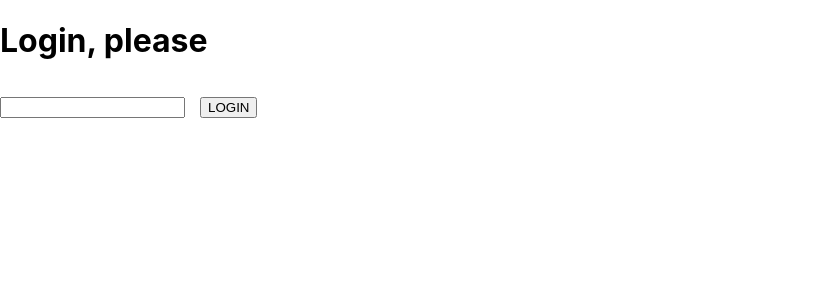
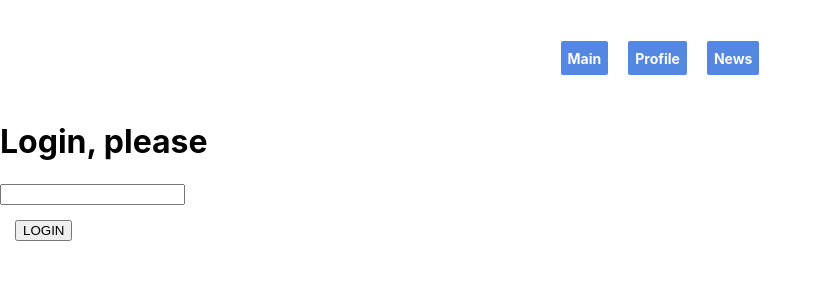
Before and after one commit to Bob-chemist/test, a React (Create React App) app: page /login in a window 1280 px wide. Shown: the top 300 px of the page, without its empty margins (0-822 px from the left). Built offline with nearby package versions, Linux system fonts and the light colour scheme.

Commit message:
Header is ready

```diff
--- a/src/App.js
+++ b/src/App.js
@@ -1,20 +1,23 @@
 import React, { Component } from 'react';
 import {Route, Switch } from 'react-router-dom';
-import News from './components/News/News';
+import News from './containers/News/News';
 import Auth from './containers/Auth/Auth';
 import Main from './containers/Main/Main';
 import Profile from './containers/Profile/Profile'
+import Layout from './hoc/Layout/Layout';
 
 
 class App extends Component {
   render() {
     return (
+      <Layout>
         <Switch>
           <Route path={'/login'} component={Auth}/>
           <Route path={'/news'} component={News}/>
           <Route path={'/profile'} component={Profile}/>
           <Route path={'/'} component={Main}/>
         </Switch>
+      </Layout>
     );
   }
 }
--- /dev/null
+++ b/src/components/Navigation/Navigation.js
@@ -0,0 +1,43 @@
+import React from 'react';
+import classes from './Navigation.module.sass';
+import { NavLink } from 'react-router-dom';
+
+const links = [
+  {to: '/', label: 'Main', exact: true,},
+  {to: '/profile', label: 'Profile', exact: false,},
+  {to: '/news', label: 'News', exact: false,},
+];
+
+class Navigation extends React.Component {
+
+
+  renderLinks() {
+    return links.map((link, index) => {
+      return (
+        <li key={index}>
+          <NavLink
+            to={link.to}
+            exact={link.exact}
+          >
+            {link.label}
+          </NavLink>
+        </li>
+      )
+    })
+  }
+
+  render() {
+    return (
+      <header className={classes.Navigation}>
+        <nav>
+          <ul>
+            {this.renderLinks()}
+          </ul>
+        </nav>
+      </header>
+    )
+  }
+
+}
+
+export default Navigation
--- /dev/null
+++ b/src/components/Navigation/Navigation.module.sass
@@ -0,0 +1,19 @@
+.Navigation
+  margin-top: 15px
+  display: flex
+  justify-content: center
+
+  ul li
+    display: inline-block
+    margin: 10px
+    padding: 7px
+    border-radius: 2px
+    background-color: rgba(56, 116, 221, 0.86)
+
+    &:hover
+      background-color: rgba(86, 130, 250, 0.86)
+    a
+      text-decoration: none
+      color: #ffffff
+      font-size: 14px
+      font-weight: 700
--- a/src/components/UI/Input/Input.js
+++ b/src/components/UI/Input/Input.js
@@ -2,10 +2,27 @@ import React from 'react';
 import classes from './Input.module.sass'
 
 const Input = props => {
+
+  const inputType = props.type || 'text';
+  const cls = [classes.Input];
+  const htmlFor = `${inputType}-${Math.random()}`;
+
   return (
-    <input className={classes.Input}>
+    <div className={cls.join(' ')}>
+      <label htmlFor={htmlFor}>{props.label}</label>
+      <input
+        type={inputType}
+        id={htmlFor}
+        value={props.value}
+        onChange={props.onChange}
+        autoComplete={props.autocomplete}
+      />
 
-    </input>
+      {/* {
+        isInvalid(props) ? <span>{props.errorMessage || "Enter proper values"}</span>
+        : null
+      }       */}
+    </div>
   )
 }
 
--- a/src/containers/Auth/Auth.js
+++ b/src/containers/Auth/Auth.js
@@ -13,29 +13,18 @@ export default class Auth extends Component {
         type: 'email',
         autocomplete: 'username',
         label: 'Login',
-        errorMessage: 'Имя пользователя или пароль введены не верно',
-        valid: false,
-        touched: false,
-        validation: {
-          required: true,
-          email: true,
-        }
       },
       password: {
-        value: '',
+        value: '12345',
         type: 'password',
         autocomplete: 'current-password',
         label: 'Password',
-        errorMessage: 'Имя пользователя или пароль введены не верно',
-        valid: false,
-        touched: false,
-        validation: {
-          required: true,
-          minLength: 6,
-        }
       },
     },
+    login: 'admin',
+    password: '12345',
     isFormValid: false,
+    errorMessage: 'Имя пользователя или пароль введены не верно',
   }
 
   render() {
@@ -44,7 +33,9 @@ export default class Auth extends Component {
         <div>
           <h1>Login, please</h1>
           <form className={classes.AuthForm}>
-            <Input></Input>
+            <Input
+              value={this.state.formControls.login.value}
+            ></Input>
             <Button>
               Login
             </Button>
--- a/src/containers/Main/Main.js
+++ b/src/containers/Main/Main.js
@@ -5,7 +5,7 @@ export default class Main extends Component {
   render() {
     return (
       <div className={classes.Main}>
-
+        It's a main page
       </div>
     )
   }
--- a/src/components/News/News.js
+++ b/src/containers/News/News.js
@@ -4,7 +4,8 @@ import classes from './News.module.sass'
 const News = props => {
   return (
     <div className={classes.News}>
-      hello
+      News page
+      {props.children}
     </div>
   )
 }
--- a/src/containers/Profile/Profile.js
+++ b/src/containers/Profile/Profile.js
@@ -5,7 +5,7 @@ export default class Profile extends Component {
   render() {
     return (
       <div className={classes.Profile}>
-
+        Profile page
       </div>
     )
   }
--- /dev/null
+++ b/src/hoc/Layout/Layout.js
@@ -0,0 +1,18 @@
+import React, { Component } from 'react';
+import classes from './Layout.module.sass'
+import Navigation from '../../components/Navigation/Navigation';
+
+export default class Layout extends Component {
+  render() {
+    return (
+      <div className={classes.Layout}>
+        <Navigation />
+
+        <main>
+          { this.props.children }
+        </main>
+
+      </div>
+    )
+  }
+}
--- /dev/null
+++ b/src/hoc/Layout/Layout.module.sass
@@ -0,0 +1,11 @@
+.Layout
+  min-height: 100vh
+  display: flex
+  flex-direction: column
+  justify-content: center
+
+  main
+    display: flex
+    flex-direction: column
+    flex-grow: 1
+    width: 600px
```
Also changed, not shown: src/containers/News/News.module.sass (renamed from src/components/News/News.module.sass). Lines whose indentation alone changed are shown as unchanged.
